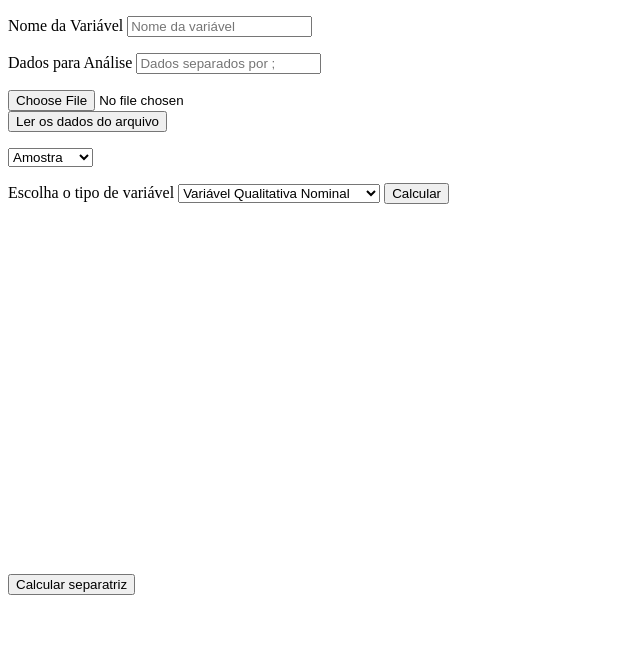
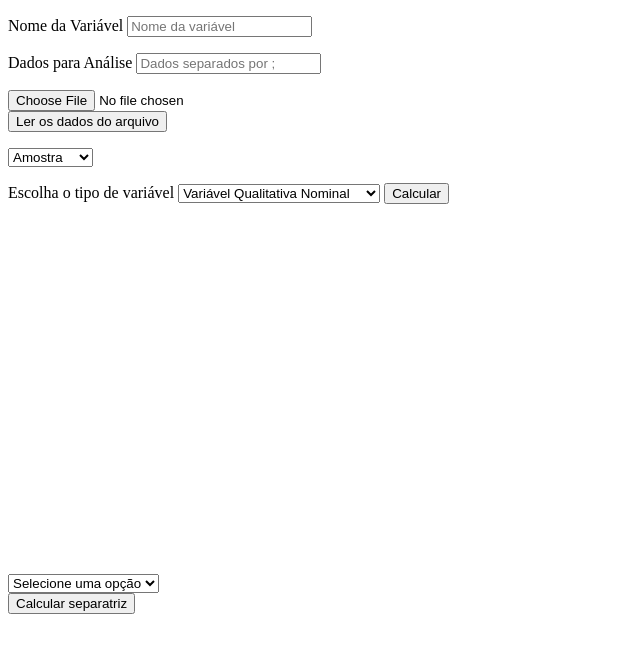
Before and after one commit to OtavioCleyderman/OtavioCleyderman.github.io, a plain HTML site: page index.html in a window 1280 px wide. Shown: the whole page, without its empty margins (0-640 px from the left). Drawn offline with nearby package versions, Linux system fonts and the light colour scheme.

Commit message:
Update index.html

```diff
--- a/index.html
+++ b/index.html
@@ -106,7 +106,7 @@
       <select
         name="tipo_separatriz"
         id="tipo_separatriz"
-        style="display: none"
+        style="display: block"
         onchange="mostrarOpcaoSeparatriz()"
       >
         <option value="" selected>Selecione uma opção</option>
```
